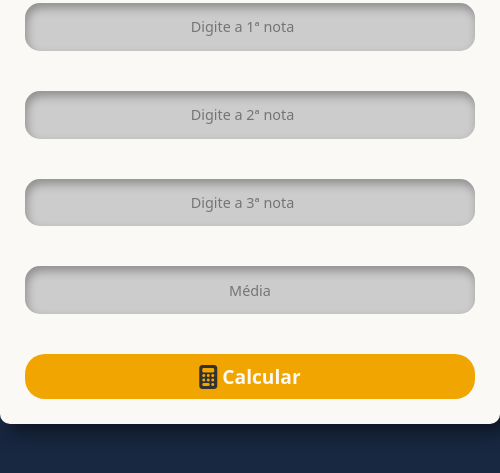
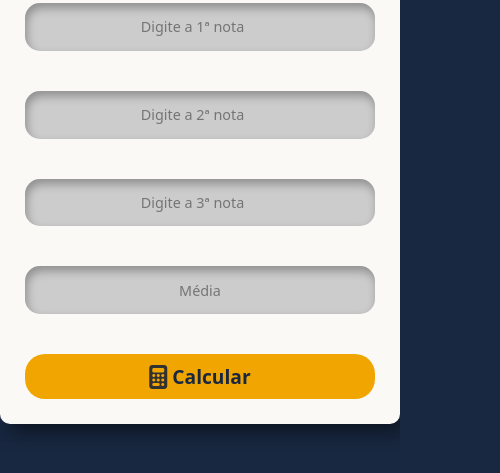
Before and after one commit to GabrielPrad/mediacalc, a plain HTML site: page index.html in a window 390 px wide. Shown: the part 283-756 px from the top of the page, 500 px wide, since content can reach past the window. Drawn offline with Linux system fonts and the light colour scheme.

Commit message:
Update style.css

```diff
--- a/style.css
+++ b/style.css
@@ -122,3 +122,14 @@ button:active{
   .vermelho {
     background-color: rgba(255, 0, 0, 0.6);
   }
+
+  @media (max-width: 720px) {
+    #main-container{
+        width: 400px;
+    }
+
+    button{
+        width: 350px;
+        color: #192841;
+    }
+  }
```
